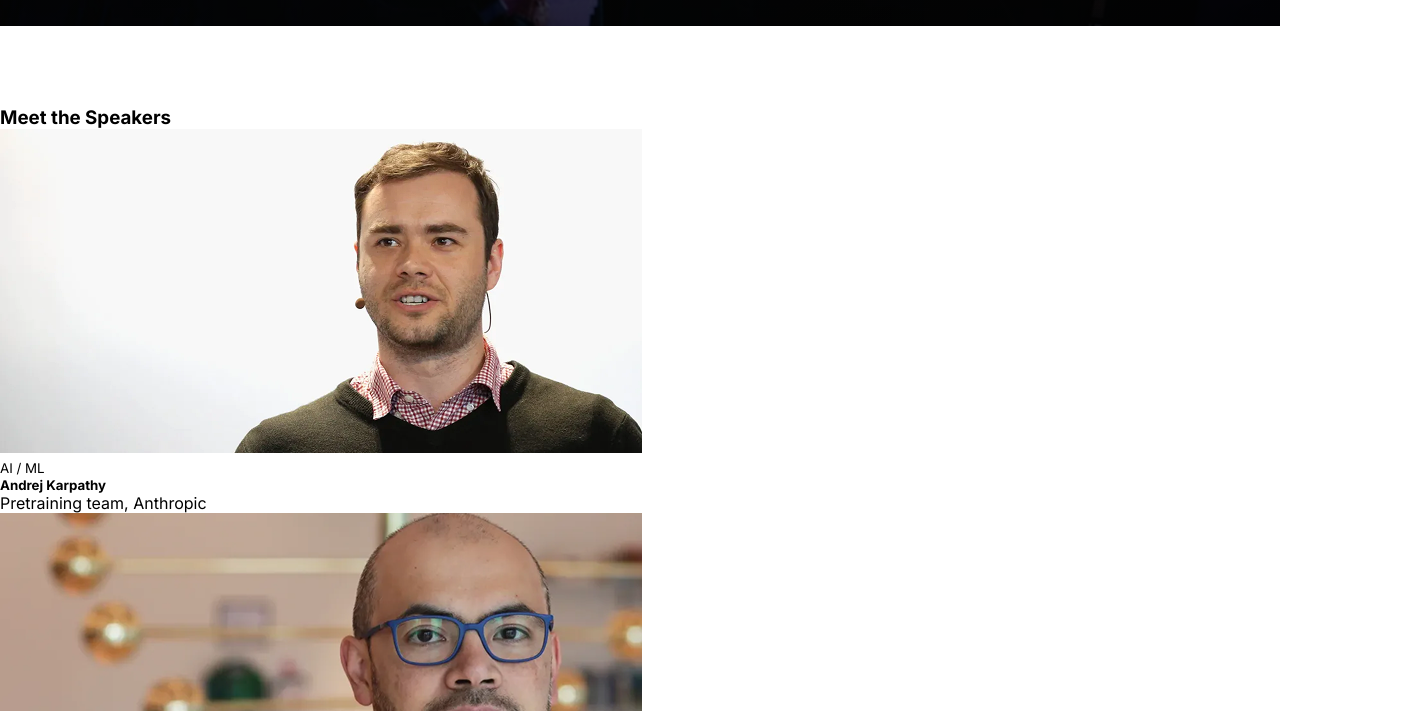
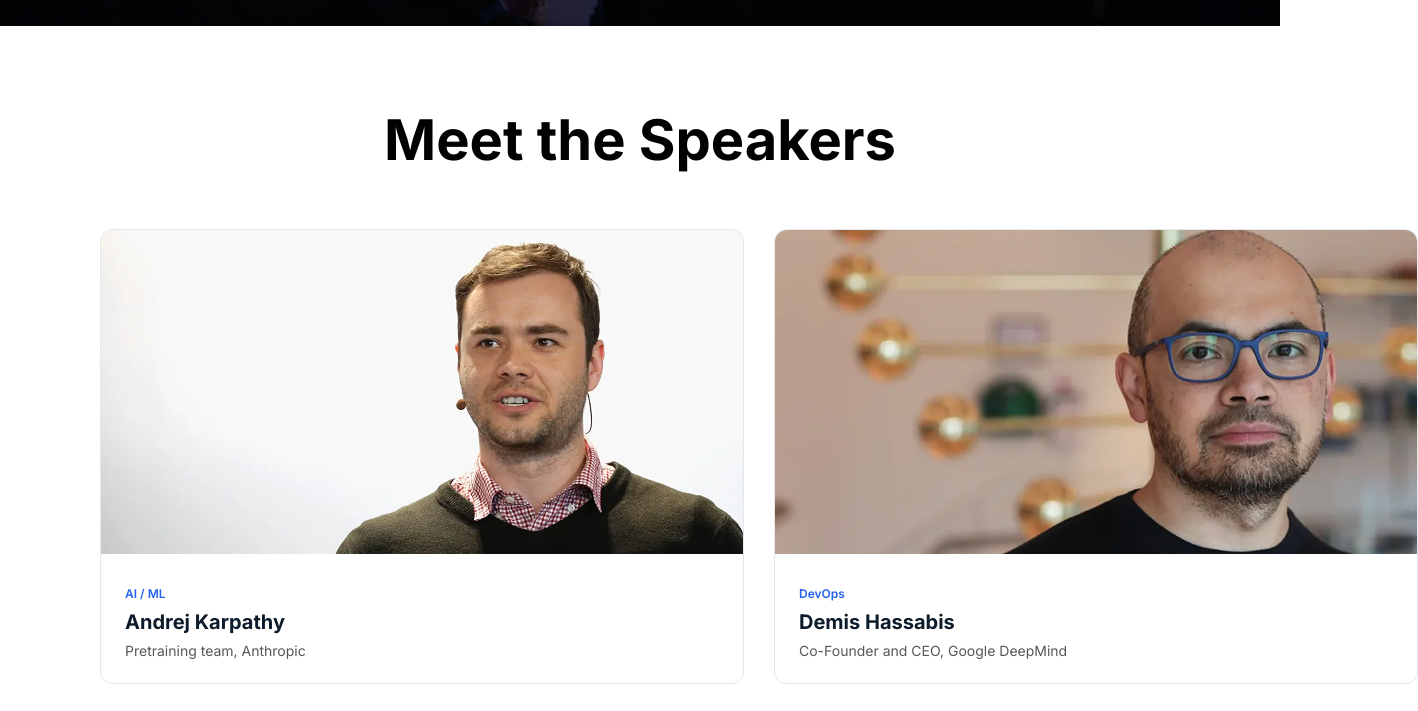
Before and after one commit to sumitaislam2007-sketch/assignment-1, a plain HTML site: page index.html in a window 1280 px wide. Shown: the part 762-1473 px from the top of the page, 1418 px wide, since content can reach past the window. Drawn offline with nearby package versions, Linux system fonts and the light colour scheme.

Commit message:
speaker section done

```diff
--- a/index.html
+++ b/index.html
@@ -36,7 +36,7 @@
     </header>
     <main>
         <section class="speaker-section">
-            <h3>Meet the Speakers</h3>
+            <h3 class="section-title">Meet the Speakers</h3>
             <div class="speaker-container">
                 <div class="speaker">
                     <div class="speaker-img">
--- a/styles/index.css
+++ b/styles/index.css
@@ -12,6 +12,12 @@ body{
 /* shared style */
 .flex{
     display: flex;
+}
+.section-title{
+    font-weight: bold;
+    font-size: 3.5rem;
+    color: #000102;
+    text-align: center;
 }
 .btn-primary{
     background-color: #1D4ED8;
@@ -70,5 +76,36 @@ nav li{
 }
 /* main section style */
 main section{
-    margin-top: 80px;
+    margin: 80px 100px;
 }
+.speaker-container{
+    display: grid;
+    grid-template-columns: repeat(2, 1fr);
+    gap: 30px;
+    margin-top: 55px;
+}
+.speaker{
+    border: 1px solid #E5E7EB;
+    border-radius: 12px;
+    width: fit-content;
+}
+.speaker-img img{
+    border-radius: 12px 12px 0 0;
+}
+.speaker-content{
+    padding: 24px 0 24px 24px;
+}
+.speaker small{
+    font-weight: 600;
+    font-size: 12px;
+    color: #2563EB;
+}
+.speaker h5{
+    font-size: 20px;
+    color: #0D1B2A;
+    margin: 8px 0;
+}
+.speaker p{
+    font-size: 14px;
+    color: #575757;
+}
```
